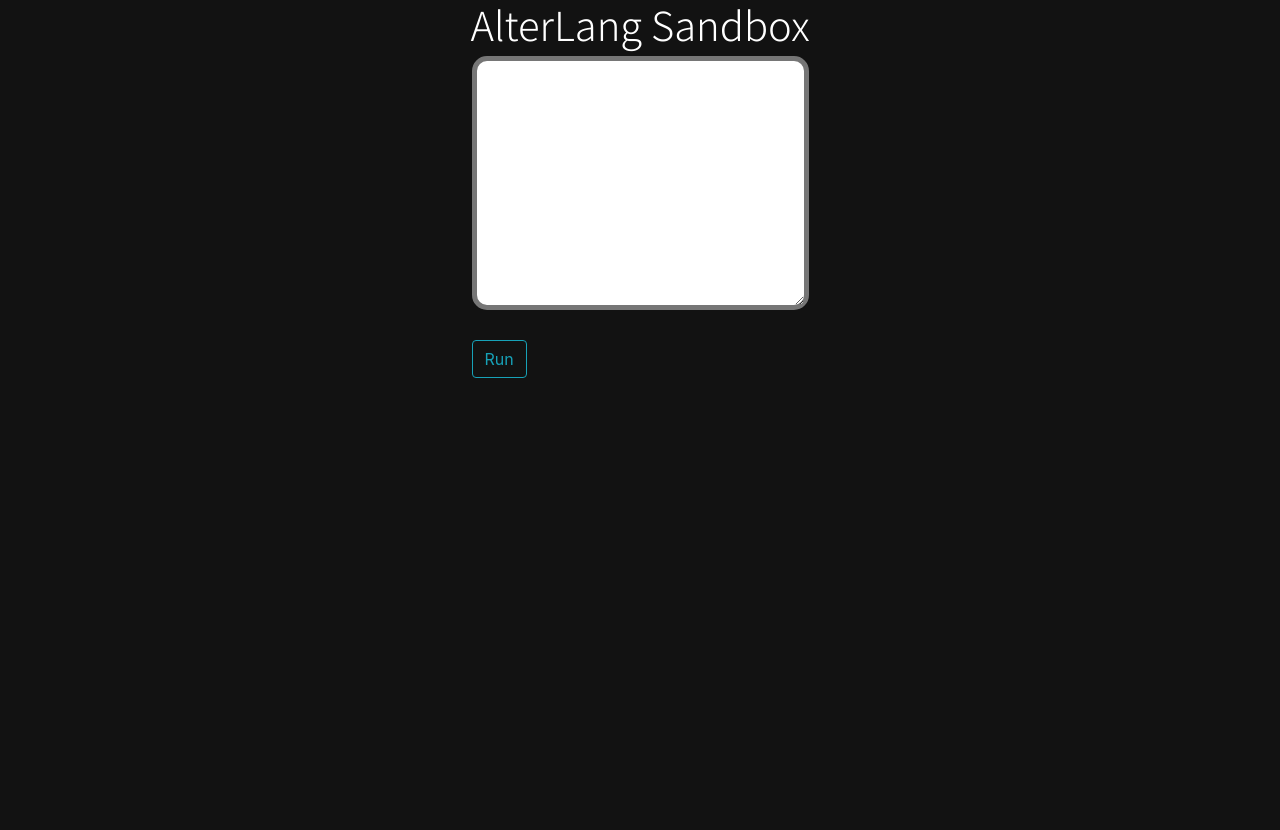
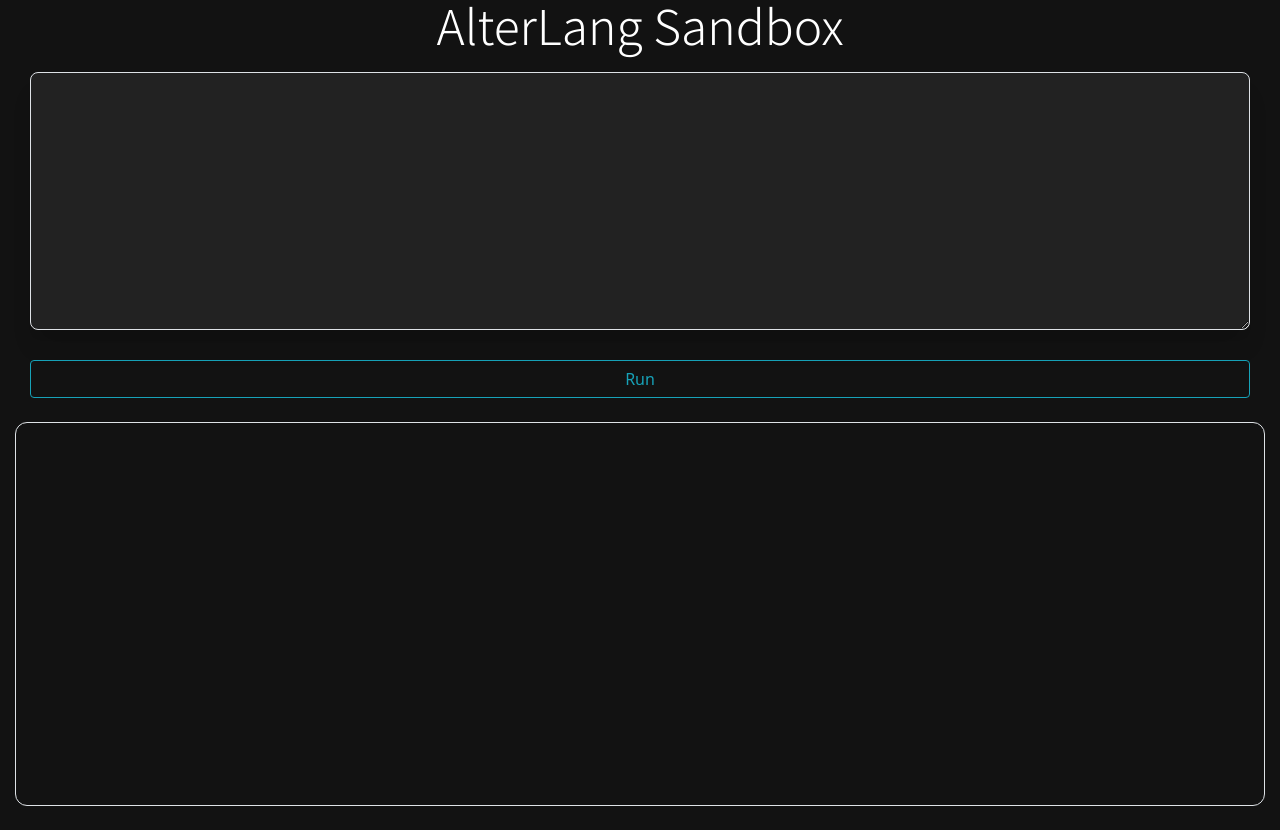
Before and after one commit to AlterLang/alter-sandbox, a Flask app: page / in a window 1280 px wide. Before the commit the page ends 378 px from the top, so only its background shows below. Run offline with Flask 2, Linux system fonts and the light colour scheme; some libraries are stand-ins or nearby versions.

Commit message:
made it look good

```diff
--- a/app.py
+++ b/app.py
@@ -49,13 +49,11 @@
     with open(f"./alterlang-source/workspace/{tmp_id}.altr","w") as f:
         f.write(data)
     print(os.path.exists("./alterlang-source/workspace/run.py"), os.path.exists(f"./alterlang-source/workspace/{tmp_id}.altr"))
-    process = subprocess.Popen("ls", stdout=subprocess.PIPE, stderr=subprocess.PIPE)
-    out, err = process.communicate()
-    print(out)
     process = subprocess.Popen(
         ["python", "./alterlang-source/workspace/run.py", "./alterlang-source/workspace/"+tmp_id+".altr"], stdout=subprocess.PIPE, stderr=subprocess.PIPE)
     out, err = process.communicate()
     out = str(out)
+    print("OUT::::: ", out)
     out = out.lstrip("b'").rstrip("'").replace("\\r","\r").replace("\\n","\n").lstrip('"').rstrip('"')
     out = str(out).split("\n")
     os.remove(f"./alterlang-source/workspace/{tmp_id}.altr")
--- a/static/styles.css
+++ b/static/styles.css
@@ -1,9 +1,3 @@
-@media (prefers-color-scheme: light) {
-    body {
-      background-color: white;
-      color: black;
-    }
-  }
 body {
     background-color: #121212;
     color: #FFFFFF;
@@ -23,7 +17,3 @@
 h1 {
   font-family: 'Noto Sans JP', sans-serif;
 }
-textarea {
-  border-radius: 15px;
-  border-width: 5px;
-}
--- a/templates/index.html
+++ b/templates/index.html
@@ -9,27 +9,29 @@
     <link rel="stylesheet" type="text/css" href="{{ url_for('static',filename='styles.css') }}">
     <link rel="preconnect" href="https://fonts.gstatic.com">
     <link href="https://fonts.googleapis.com/css2?family=Noto+Sans+JP:wght@300&display=swap" rel="stylesheet">
+    <link href="https://unpkg.com/tailwindcss@^2/dist/tailwind.min.css" rel="stylesheet">
+
 </head>
 
 <body>
     <div class="container">
 
         <div class="d-flex justify-content-center">
-            <h1> AlterLang Sandbox</h1>
+            <h1 class="text-5xl"> AlterLang Sandbox</h1>
         </div>
-        <div class="d-flex justify-content-center main">
+        <div class="container w-full m-4 mx-auto my-16 text-center h-120 rounded-xl">
             <form action="./run" method="POST">
-                <textarea name="code" rows="10" cols="30"></textarea>
+                <textarea name="code" class="w-full px-3 py-2 text-white-700 border rounded-lg focus:outline-none h-full shadow-xl" rows="10" style="background-color: #222;"></textarea>
                 <br><br>
-                <button type="submit" class="btn btn-outline-info">Run</button>
+                <button type="submit" class="btn btn-outline-info btn-block">Run</button>
             </form>
         </div>
-        <br><br>
+        <div class="container w-full m-4 mx-auto text-center h-96 rounded-xl text-white-700 border rounded-lg focus:outline-none">
         {% for i in out %}
-        <div class="d-flex justify-content-center">
             <p>{{ i }}</p>
-        </div>
         {% endfor %}
+    </div>
+
     </div>
 </body>
 
```
